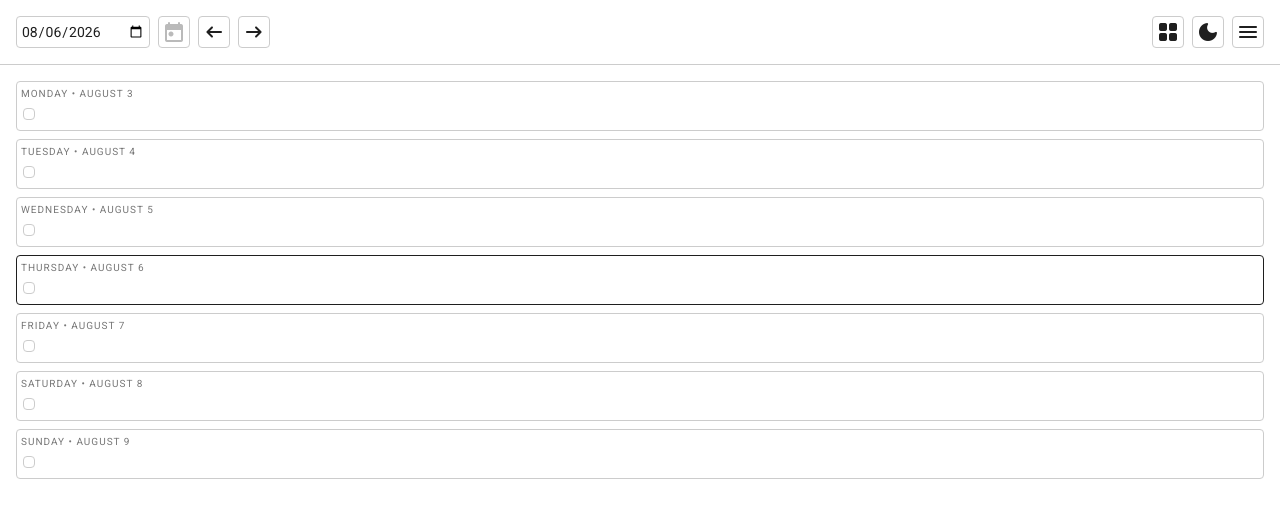
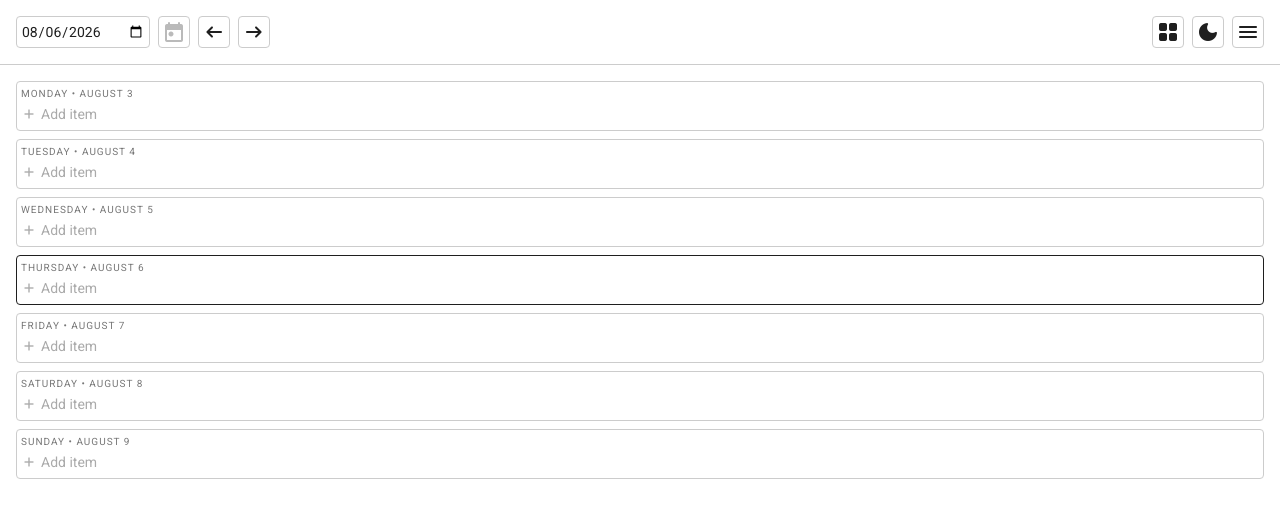
Before and after one commit to doppl3r/weekly-checklist, a Vue app: page / in a window 1280 px wide. Shown: the top 518 px of the page. Built offline with nearby package versions, Linux system fonts and the light colour scheme.

Commit message:
Add new button to add items

```diff
--- a/package.json
+++ b/package.json
@@ -1,6 +1,6 @@
 {
   "name": "weekly-checklist",
-  "version": "1.1.7",
+  "version": "1.1.8",
   "description": "Weekly checklist application",
   "author": "Jacob DeBenedetto",
   "type": "module",
--- a/src/js/utils/use-dates.ts
+++ b/src/js/utils/use-dates.ts
@@ -51,7 +51,7 @@ export const useDates = () => {
       const key = getKeyFromDate(targetDate);
 
       // Assign new weekday array item
-      weekdays.value[key] = { name, label, checklist: [{ text: '', checked: false }] };
+      weekdays.value[key] = { name, label, checklist: [] };
     });
 
     // Set initial weekdays updated state
@@ -63,13 +63,8 @@ export const useDates = () => {
       keys.forEach(key => {
         const checklist = result[key];
         if (Array.isArray(checklist)) {
-          // Clear default empty item
-          weekdays.value[key].checklist.length = 0;
-
           // Populate checklist with loaded items
-          checklist.forEach(item => {
-            weekdays.value[key].checklist.push(item);
-          });
+          weekdays.value[key].checklist = checklist;
         }
       });
 
--- a/src/vue/WeWeek.vue
+++ b/src/vue/WeWeek.vue
@@ -112,6 +112,7 @@ const onBackspace = ( key: string, indexDay: number, indexItem: number, checklis
       if (checklist[0].text === '') {
         // Remove checklist from storage if checklist only has one empty item
         if (checklist.length === 1) {
+          checklist.splice(0, 1);
           emit('remove', key);
         } else {
           // Only remove first item if multiple items exist
@@ -122,6 +123,11 @@ const onBackspace = ( key: string, indexDay: number, indexItem: number, checklis
       }
     }
   }
+};
+
+const addChecklistItem = (key: string, indexDay: number, checklist: ChecklistItem[]) => {
+  checklist.push({ text: '', checked: false });
+  focusItem(indexDay, checklist.length - 1, 0, 0);
 };
 
 const addItem = (key: string, indexDay: number, indexItem: number, checklist: ChecklistItem[]) => {
@@ -149,16 +155,18 @@ const onDelete = (key: string, indexDay: number, indexItem: number, checklist: C
   const focusItem = (indexDay: number, indexItem: number, start: number = 0, end: number = 0) => {
     nextTick(() => {
       const parent = weekdaysRef.value;
-      const checklistLength = props.weekdays[Object.keys(props.weekdays)[indexDay]].checklist.length;
-      if (!parent) return;
+      const dayKey = Object.keys(props.weekdays)[indexDay];
+      if (!parent || !dayKey) return;
+      const checklist = props.weekdays[dayKey].checklist;
+      if (!checklist || checklist.length === 0) return;
       if (indexItem < 0) {
         indexItem = 0;
         start = 0;
         end = 0;
       }
-      else if (indexItem > checklistLength - 1) {
-        indexItem = checklistLength - 1;
-        const textLength = props.weekdays[Object.keys(props.weekdays)[indexDay]].checklist[indexItem].text.length;
+      else if (indexItem > checklist.length - 1) {
+        indexItem = checklist.length - 1;
+        const textLength = checklist[indexItem].text.length;
         start = textLength;
         end = textLength;
       }
@@ -214,9 +222,6 @@ const onDelete = (key: string, indexDay: number, indexItem: number, checklist: C
     const targetKey = `${year}-${month}-${day}`;
     const item = checklist.splice(indexItem, 1)[0];
 
-    // Keep a blank placeholder so the day isn't left with zero items to render
-    if (checklist.length === 0) checklist.push({ text: '', checked: false });
-
     // Find the index of the target day in the weekdays object
     const targetDayIndex = Object.keys(props.weekdays).indexOf(targetKey);
 
@@ -250,7 +255,7 @@ const onDelete = (key: string, indexDay: number, indexItem: number, checklist: C
     else {
       // Target day is outside the currently displayed week
       props.storage.get(targetKey).then((result: Record<string, ChecklistItem[]>) => {
-        const targetChecklist = Array.isArray(result[targetKey]) ? result[targetKey] : [{ text: '', checked: false }];
+        const targetChecklist = Array.isArray(result[targetKey]) ? result[targetKey] : [];
         if (direction === 1) targetChecklist.unshift(item);
         else targetChecklist.push(item);
         emit('set', { [targetKey]: targetChecklist });
@@ -325,6 +330,14 @@ const onDelete = (key: string, indexDay: number, indexItem: number, checklist: C
             </button>
           </div>
         </div>
+        <button
+          class="we-week__day-add-button"
+          type="button"
+          @click="addChecklistItem(key, indexDay, weekday.checklist)"
+        >
+          <span class="material-symbols-rounded">add</span>
+          <span>{{ i18n.t('checklist.add_item') }}</span>
+        </button>
       </div>
     </div>
   </div>
@@ -483,6 +496,38 @@ const onDelete = (key: string, indexDay: number, indexItem: number, checklist: C
             }
           }
         }
+
+        .we-week__day-add-button {
+          align-items: center;
+          background: transparent;
+          border: none;
+          border-radius: var(--size-4);
+          color: var(--color-disabled);
+          cursor: pointer;
+          display: flex;
+          font-family: inherit;
+          font-size: var(--size-14);
+          height: var(--size-24);
+          line-height: var(--size-24);
+          outline: none;
+          padding: 0;
+          text-align: left;
+          width: 100%;
+
+          .material-symbols-rounded {
+            align-items: center;
+            display: flex;
+            font-size: var(--size-16);
+            height: var(--size-24);
+            justify-content: center;
+            width: var(--size-24);
+          }
+
+          &:hover,
+          &:focus-visible {
+            color: var(--color-primary);
+          }
+        }
       }
 
       .we-week__day-label {
```
Also changed, not shown: public/manifest.json.
